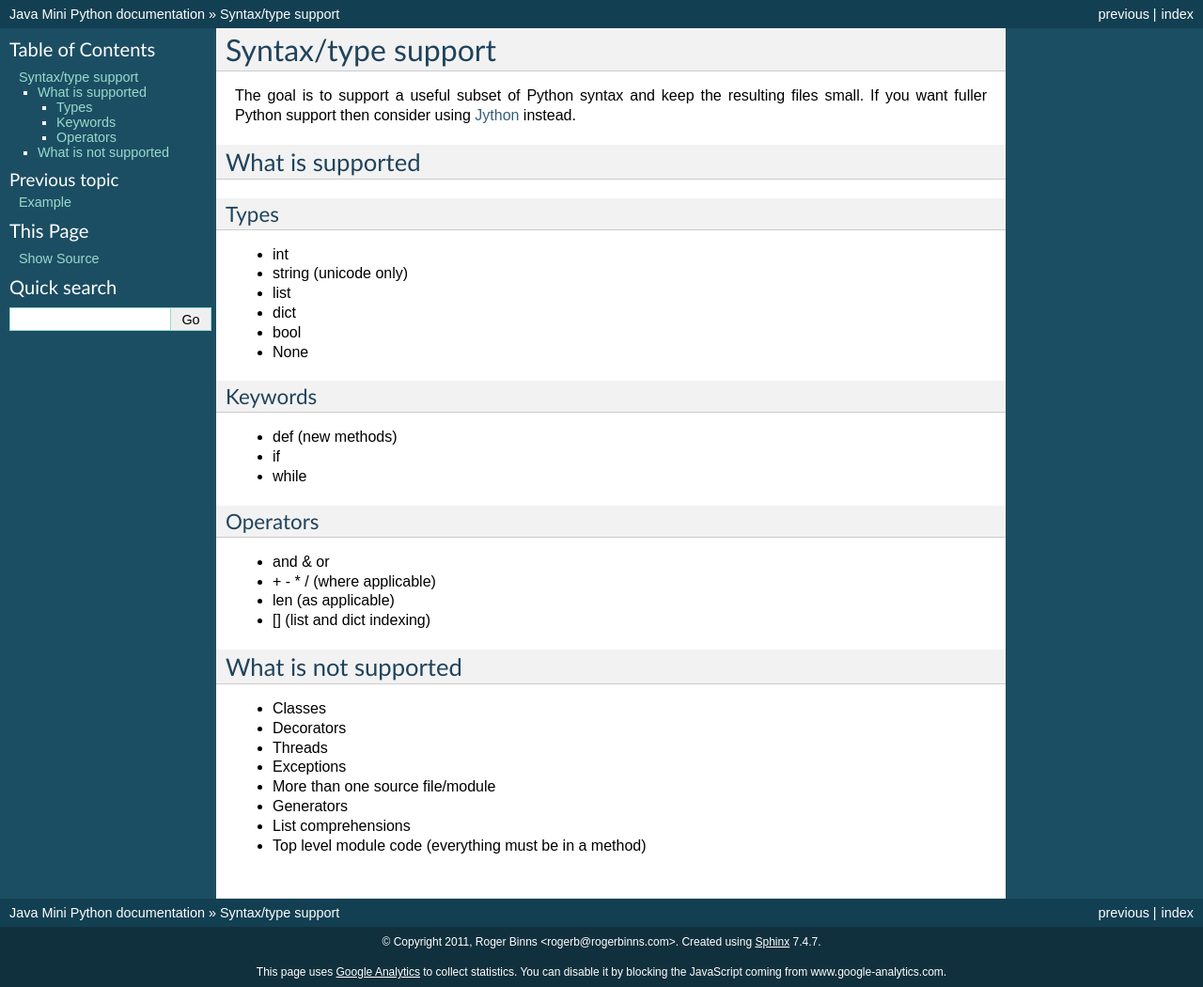
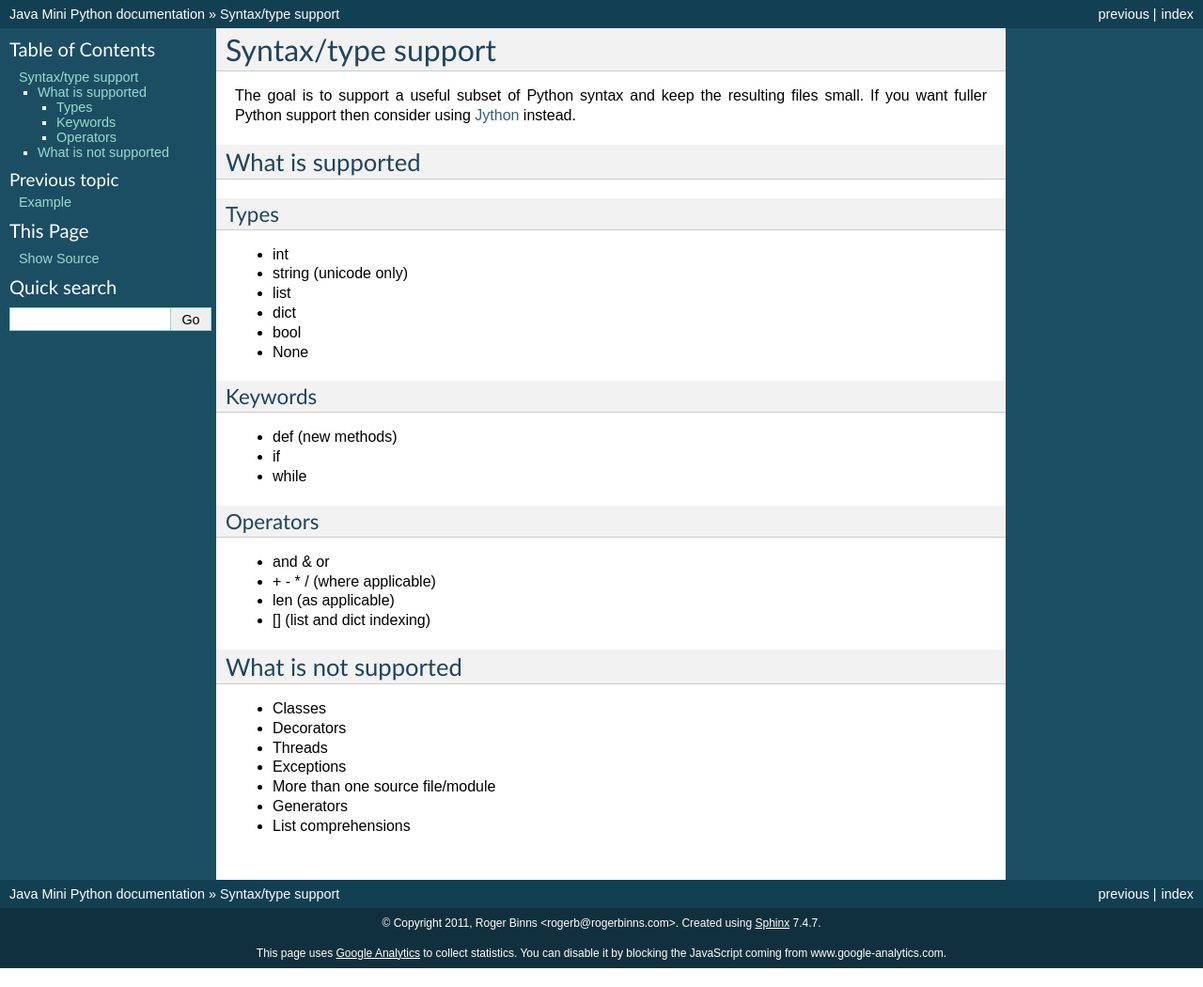
Before and after one commit to rogerbinns/jia-mini-python, a Sphinx documentation site: the page built from doc/lang.rst, in a window 1280 px wide. Shown: the whole page at 94% size. Built offline with Sphinx 7.4.7, drawn with Linux system fonts in a browser that asks for light colours; the version number could not be read and is left out.

Commit message:
Update support

```diff
--- a/doc/lang.rst
+++ b/doc/lang.rst
@@ -43,4 +43,3 @@ What is not supported
 * More than one source file/module
 * Generators
 * List comprehensions
-* Top level module code (everything must be in a method)
```
